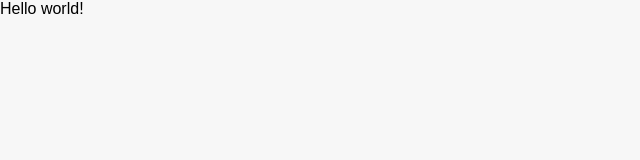
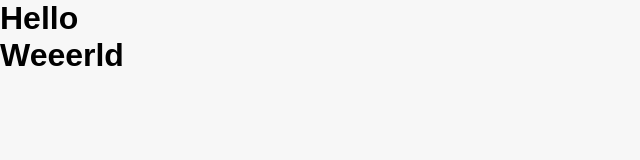
Before and after one commit to dwmyke/mega-skillthrive-gatsby, a Gatsby site: page / in a window 1280 px wide. Shown: the whole page, without its empty margins (0-640 px from the left). Built offline with nearby package versions, Linux system fonts and the light colour scheme; Gatsby itself is replaced by a stand-in of ours; a web font is replaced by a local one.

Commit message:
Added container component

```diff
--- /dev/null
+++ b/src/components/Container.js
@@ -0,0 +1,6 @@
+import React from "react"
+import { ContainerWrapper } from "../elements"
+
+export const Container = ({ children }) => {
+    return <ContainerWrapper>{children}</ContainerWrapper>
+}
--- /dev/null
+++ b/src/components/index.js
@@ -0,0 +1 @@
+export * from "./Container"
--- /dev/null
+++ b/src/elements/ContainerElements.js
@@ -0,0 +1,18 @@
+import styled from "styled-components"
+
+export const ContainerWrapper = styled.div`
+    height: 100%;
+    display: grid;
+    grid-template-columns: 1fr repeat(12, minmax(auto, 4.2rem)) 1fr;
+    grid-template-rows: 7.8rem 20rem 5rem auto;
+    gap: 0 2rem;
+
+    @media ${props => props.theme.breakpoints.tablet} {
+        grid-template-columns: 2rem repeat(6, 1fr) 2rem;
+        grid-gap: 0 1rem;
+    }
+
+    @media ${props => props.theme.breakpoints.mobile} {
+        grid-template-columns: 1rem repeat(6, 1fr) 1rem;
+    }
+`
--- /dev/null
+++ b/src/elements/index.js
@@ -0,0 +1 @@
+export * from "./ContainerElements"
--- a/src/pages/index.js
+++ b/src/pages/index.js
@@ -1,3 +1,12 @@
 import React from "react"
+import { Container } from "../components"
 
-export default () => <div>Hello world!</div>
+const IndexPage = () => {
+    return (
+        <Container>
+            <h1>Hello Weeerld</h1>
+        </Container>
+    )
+}
+
+export default IndexPage
```
